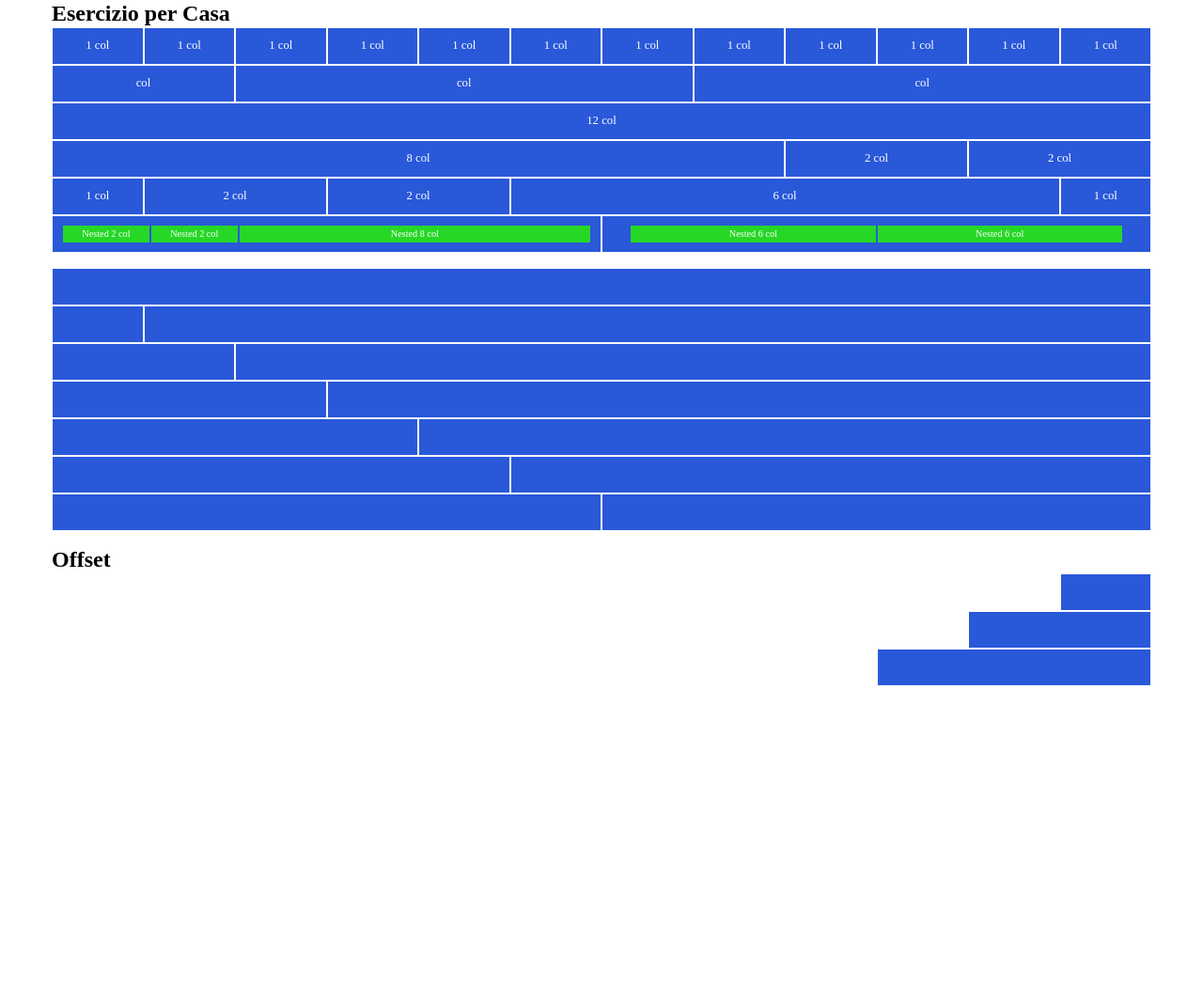
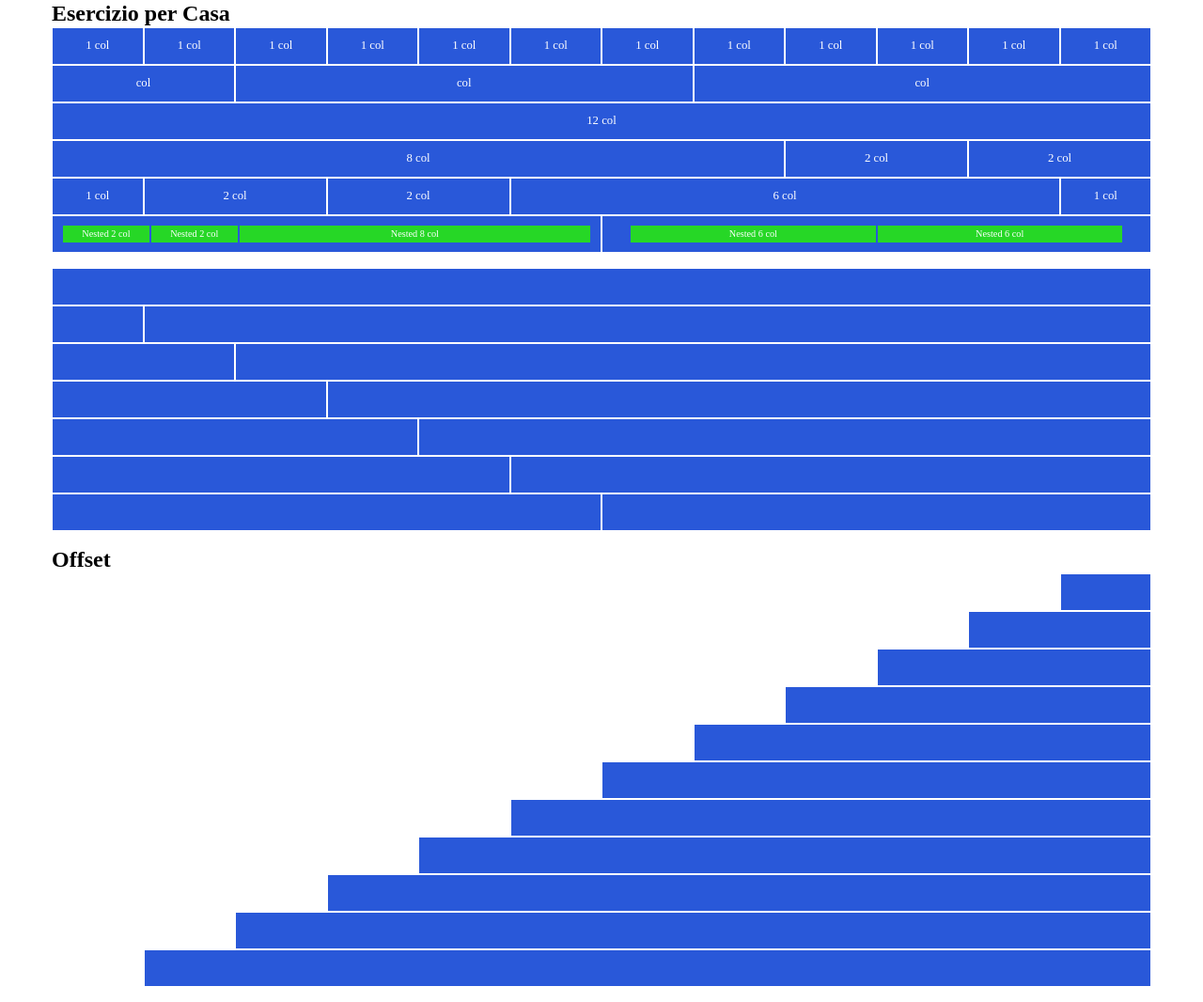
Before and after one commit to hongorgerelchimeg/html-css-12bool, a plain HTML site: page index.html in a window 1280 px wide. Shown: the whole page at 94% size. Before the commit the page ends 800 px from the top, so only its background shows below. Drawn offline with Linux system fonts and the light colour scheme.

Commit message:
Esercizio Completato

```diff
--- a/index.html
+++ b/index.html
@@ -190,6 +190,43 @@
             <div class="col-lg-offset-9 col-lg-3"></div>
 
         </div>
+
+        <div class="row">
+            <div class="col-lg-offset-8 col-lg-4"></div>
+
+        </div>
+
+        <div class="row">
+            <div class="col-lg-offset-7 col-lg-5"></div>
+
+        </div>
+        <div class="row">
+            <div class="col-lg-offset-6 col-lg-6"></div>
+
+        </div>
+        <div class="row">
+            <div class="col-lg-offset-5 col-lg-7"></div>
+
+        </div>
+        <div class="row">
+            <div class="col-lg-offset-4 col-lg-8"></div>
+
+        </div>
+
+        <div class="row">
+            <div class="col-lg-offset-3 col-lg-9"></div>
+
+        </div>
+
+        <div class="row">
+            <div class="col-lg-offset-2 col-lg-10"></div>
+
+        </div>
+
+        <div class="row">
+            <div class="col-lg-offset-1 col-lg-11"></div>
+
+        </div>
     </div>
 
 </body>
```
